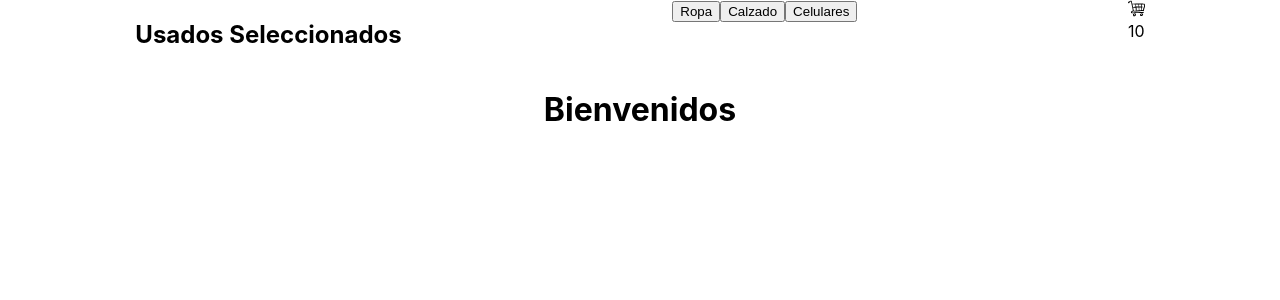
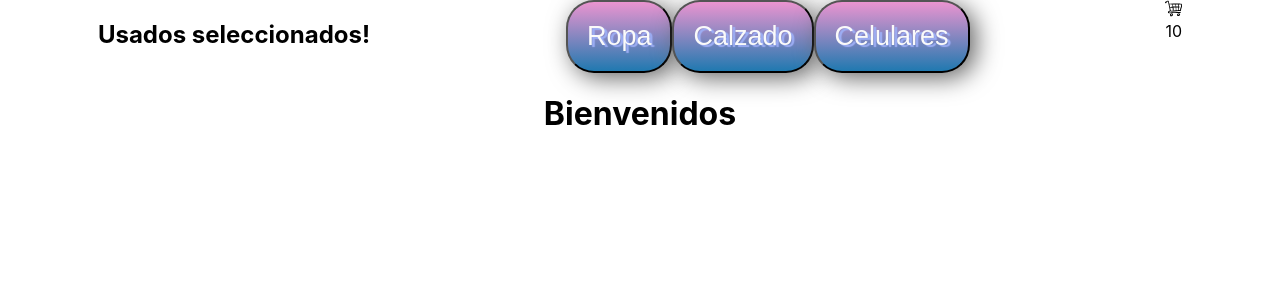
Before and after one commit to francodemilano/FranqoiseUsados-Damilano, a React (Create React App) app: page / in a window 1280 px wide. Shown: the top 300 px of the page. Built offline with nearby package versions, Linux system fonts and the light colour scheme; the HTML template or start-up script is replaced by a standard one.

Commit message:
styles button

```diff
--- a/src/Components/Navbar/Navbar.css
+++ b/src/Components/Navbar/Navbar.css
@@ -0,0 +1,30 @@
+button{
+    background: #eb94d0;
+    background-image: -webkit-linear-gradient(top, #eb94d0, #2079b0);
+    background-image: -moz-linear-gradient(top, #eb94d0, #2079b0);
+    background-image: -ms-linear-gradient(top, #eb94d0, #2079b0);
+    background-image: -o-linear-gradient(top, #eb94d0, #2079b0);
+    background-image: linear-gradient(to bottom, #eb94d0, #2079b0);
+    -webkit-border-radius: 28;
+    -moz-border-radius: 28;
+    border-radius: 28px;
+    text-shadow: 3px 2px 1px #9daef5;
+    -webkit-box-shadow: 6px 5px 24px #666666;
+    -moz-box-shadow: 6px 5px 24px #666666;
+    box-shadow: 6px 5px 24px #666666;
+    font-family: Arial;
+    color: #fafafa;
+    font-size: 27px;
+    padding: 19px;
+    text-decoration: none;
+}
+
+button:hover {
+    background: #2079b0;
+    background-image: -webkit-linear-gradient(top, #2079b0, #eb94d0);
+    background-image: -moz-linear-gradient(top, #2079b0, #eb94d0);
+    background-image: -ms-linear-gradient(top, #2079b0, #eb94d0);
+    background-image: -o-linear-gradient(top, #2079b0, #eb94d0);
+    background-image: linear-gradient(to bottom, #2079b0, #eb94d0);
+    text-decoration: none;
+  }
--- a/src/Components/Navbar/Navbar.js
+++ b/src/Components/Navbar/Navbar.js
@@ -5,7 +5,7 @@ const Navbar = () => {
     return (
         <nav style={{ display: 'flex', justifyContent: 'space-around'}}>
             <div>
-                <h1>Usados Seleccionados</h1>
+                <h1>Usados seleccionados!</h1>
             </div>
             <div>
                 <button>Ropa</button>
```
Also changed, not shown: src/App.js (+1 -9 lines).
